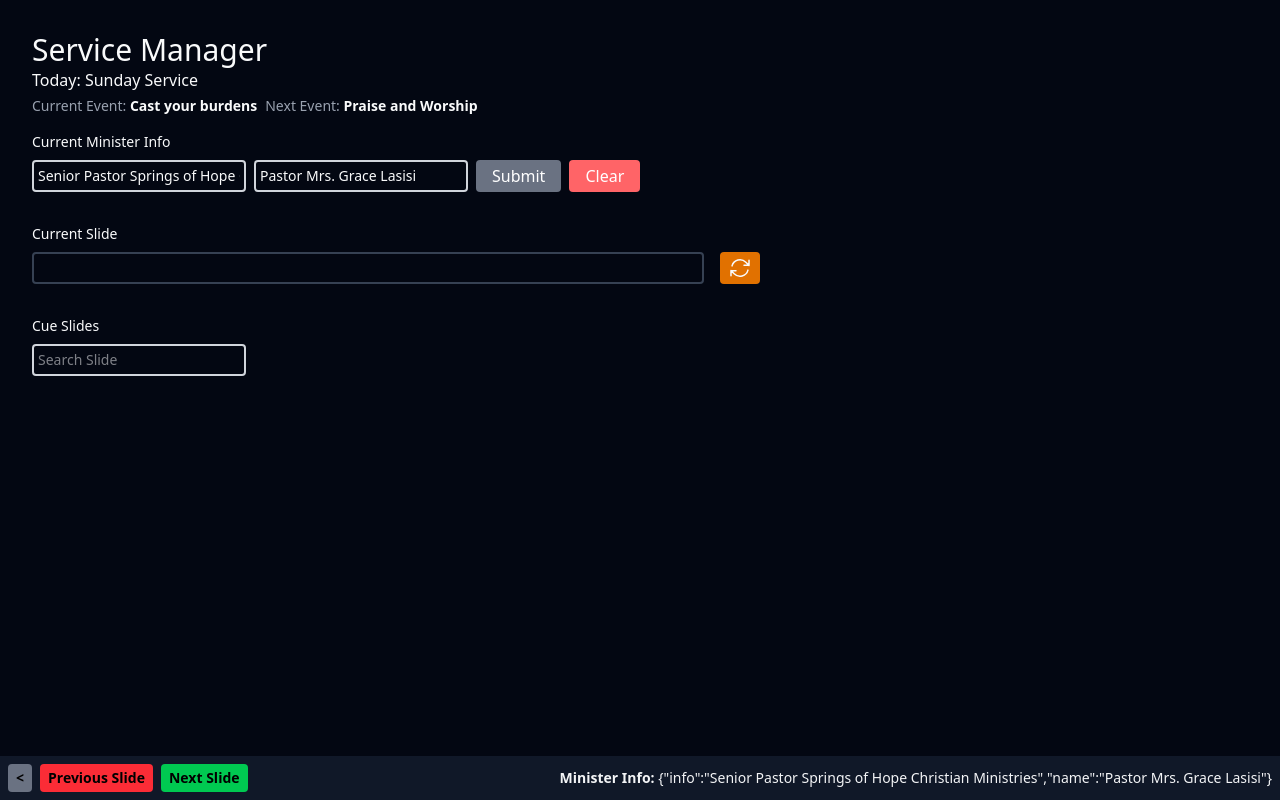
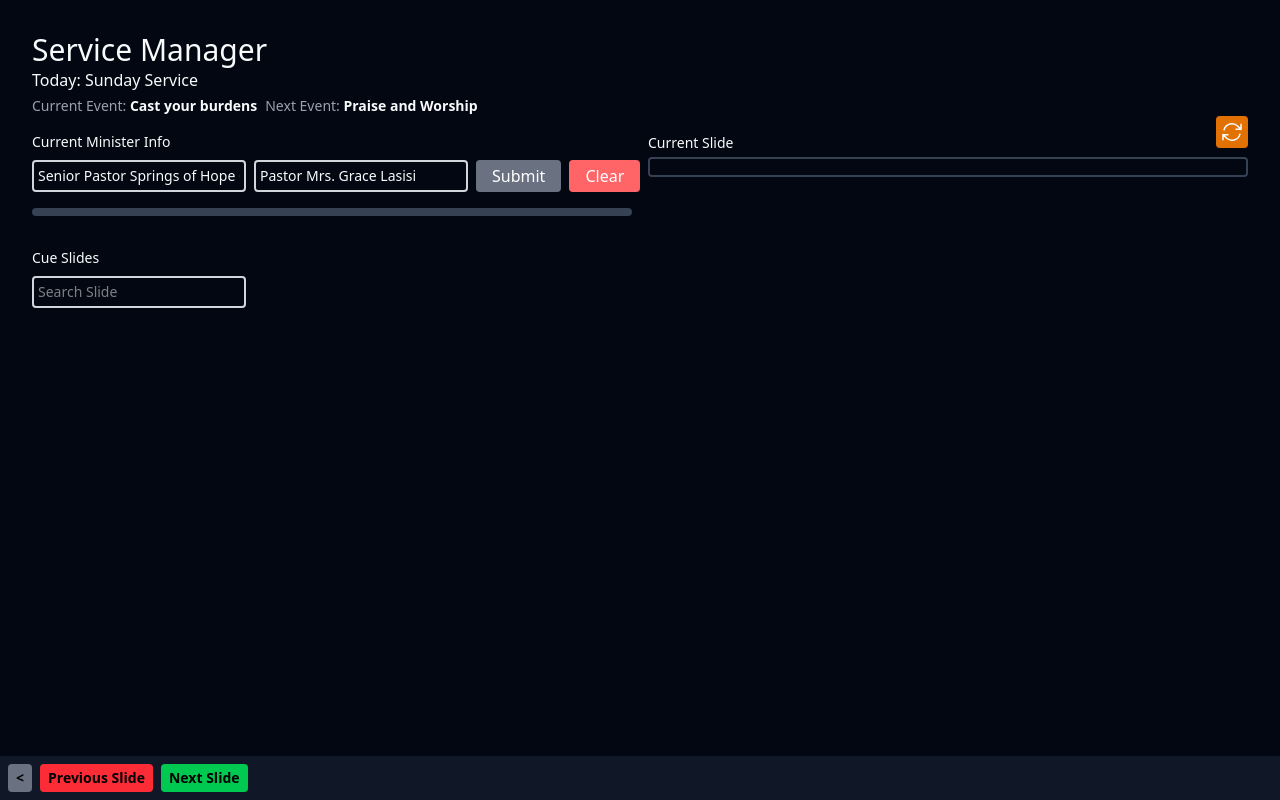
Before and after one commit to tendigitsdown/ServiceManager, a React (Vite) app in the folder frontend/: page / in a window 1280 px wide. Built offline with nearby package versions, Linux system fonts and the light colour scheme; no server answers.

Commit message:
Update to Server

```diff
--- a/frontend/src/App.tsx
+++ b/frontend/src/App.tsx
@@ -13,6 +13,7 @@ function App() {
   const [currentOutput, setCurrentOutput] = useState('');
 
   const [showslidecontrols, setShowSlideControls] = useState(true);
+  const [valid_minister_info, setValidMinisterInfo] = useState('');
 
   const getDynamicValue = async (dynamic_value: string) => {
     const res = await fetch('/fs-api/', {
@@ -32,6 +33,7 @@ function App() {
     // Call the function to get the dynamic values
     getDynamicValue('current_minister_info');
     getDynamicValue('current_minister_name');
+    getCurrentSlideInfo();
   }
     , []);
 
@@ -98,12 +100,9 @@ function App() {
       console.error('Error:', error);
     })
 
+    setValidMinisterInfo('...');
+
   };
-
-  useEffect(() => {
-    // Call the function to get the current slide info
-    getCurrentSlideInfo();
-  }, []);
 
   return (
     <div style={{ padding: '2rem' }}>
@@ -113,6 +112,7 @@ function App() {
         <span className='mr-2'><span className='text-gray-400'>Current Event: </span><span className='font-bold'>{'Cast your burdens'}</span></span>
         <span className='mr-2'><span className='text-gray-400'>Next Event: </span><span className='font-bold'>{'Praise and Worship'}</span></span>
       </p>
+      <div className='grid md:grid-cols-1 lg:grid-cols-2 gap-4'>
         <form onSubmit={handleMinisterUpdate}>
           <div className='flex flex-col justify-start'>
             <label className='mt-4 mb-2 text-sm'>Current Minister Info</label>
@@ -121,7 +121,7 @@ function App() {
                 type="text"
                 value={ministerformFields.info}
                 name="current_minister_info"
-              className='border-2 border-gray-300 rounded p-1 mr-2 text-sm'
+                className='border-2 border-gray-300 rounded p-1 mr-2 text-sm w-3xl'
                 onChange={(e) => setMinisterFormFields((_miniter_form: MinisterFormFields) => {
                   _miniter_form['info'] = e.target.value,
                     _miniter_form['name'] = ministerformFields.name;
@@ -136,7 +136,7 @@ function App() {
                 type="text"
                 name="current_minister_name"
                 value={ministerformFields.name}
-              className='border-2 border-gray-300 rounded p-1 mr-2 text-sm'
+                className='border-2 border-gray-300 rounded p-1 mr-2 text-sm w-3xl'
                 onChange={(e) => setMinisterFormFields((_miniter_form: MinisterFormFields) => {
                   _miniter_form['info'] = ministerformFields.info,
                     _miniter_form['name'] = e.target.value;
@@ -150,21 +150,23 @@ function App() {
               <button type="submit" className='bg-gray-500 rounded text-white px-4 py-1 mr-2 hover:bg-blue-700 cursor-pointer'>Submit</button>
               <button type="submit" className='bg-red-400 rounded text-white px-4 py-1 hover:bg-blue-700 cursor-pointer'>Clear</button>
             </div>
+            <div className='flex items-center rounded bg-gray-700 text-gray-400 p-1'>{valid_minister_info}</div>
           </div>
         </form>
 
-      <div className='flex flex-col justify-start'>
-        <label className='mt-4 mb-2 text-sm'>Current Slide
-        </label>
-        <div className='mb-4 flex'>
-          <div className='rounded border-2 border-gray-700 p-2 mr-2 text-sm w-2xl min-h-2'>
-            {currentOutput}
-          </div>
-          <button onClick={getCurrentSlideInfo} className='ml-2 mr-2 px-2 py-1 rounded text-xs bg-amber-600 '>
-          <svg xmlns="http://www.w3.org/2000/svg" fill="none" viewBox="0 0 24 24" strokeWidth={1.5} stroke="currentColor" className="size-6">
+        <div className='flex flex-col justify-start row-span-2'>
+          <div className="flex flex-row justify-between items-baseline mb-1">
+            <label className='text-sm'>Current Slide</label>
+            <button onClick={getCurrentSlideInfo} className='p-1 rounded text-xs bg-amber-600 h-8'>
+              <svg xmlns="http://www.w3.org/2000/svg" fill="none" viewBox="0 0 24 24" strokeWidth={1.5} stroke="currentColor" className="size-6" alt-text="Refresh SlideInfo">
                 <path strokeLinecap="round" strokeLinejoin="round" d="M16.023 9.348h4.992v-.001M2.985 19.644v-4.992m0 0h4.992m-4.993 0 3.181 3.183a8.25 8.25 0 0 0 13.803-3.7M4.031 9.865a8.25 8.25 0 0 1 13.803-3.7l3.181 3.182m0-4.991v4.99" />
               </svg>
             </button>
+          </div>
+          <div className='mb-4 flex'>
+            <div className='rounded border-2 border-gray-700 p-2 text-sm w-full min-h-2'>
+              {currentOutput}
+            </div>
           </div>
         </div>
 
@@ -174,7 +176,8 @@ function App() {
             <input type='text' className='border-2 border-gray-300 rounded p-1 mr-2 text-sm' placeholder='Search Slide' />
           </div>
         </div>
-
+      </div>
+      <div className="grid">
         <div className='flex items-center justify-between fixed bottom-0 right-0 p-2 text-gray-100 text-sm border-t-cyan-100 w-full bg-gray-900'>
           {showslidecontrols ? (<div className='flex'>
             <button
@@ -184,14 +187,14 @@ function App() {
               <span>&lt;</span><span className='hidden md:hidden'>Hide Controls</span>
             </button>
             <button
-            onClick={()=>handleButtonClick('previous_slide')}
+              onClick={() => handleButtonClick('previous_slide')}
               className='bg-red-500 hover:bg-blue-700 text-black hover:text-white font-bold py-1 px-2 rounded cursor-pointer mr-2'
               value={'previous_slide'}
             >
               Previous Slide
             </button>
             <button
-            onClick={()=>handleButtonClick('next_slide')}
+              onClick={() => handleButtonClick('next_slide')}
               className='bg-green-500 hover:bg-blue-700 text-black hover:text-white font-bold py-1 px-2 rounded cursor-pointer'
               value={'next_slide'}
             >
@@ -203,10 +206,10 @@ function App() {
             </button>
           </>
           }
-        <p className=''>
+          <p className='sm:hidden'>
             <strong>Minister Info:</strong> {JSON.stringify(ministerformFields)}
           </p>
-
+        </div>
       </div>
       {/*
       {result && (
--- a/frontend/vite.config.ts
+++ b/frontend/vite.config.ts
@@ -15,7 +15,11 @@ export default defineConfig({
         ws: true,
       },
       '/api': {
-        target: 'http://localhost:8000',
+        target: 'http://localhost:3001',
+        changeOrigin: true,
+        rewrite: (path) => path.replace(/^\/fs-api/, ''),
+        secure: false,
+        ws: true,
       }
     }
   },
```
Also changed, not shown: 2 other files (tests, documents, lock files or other folders). Lines whose indentation alone changed are shown as unchanged.
